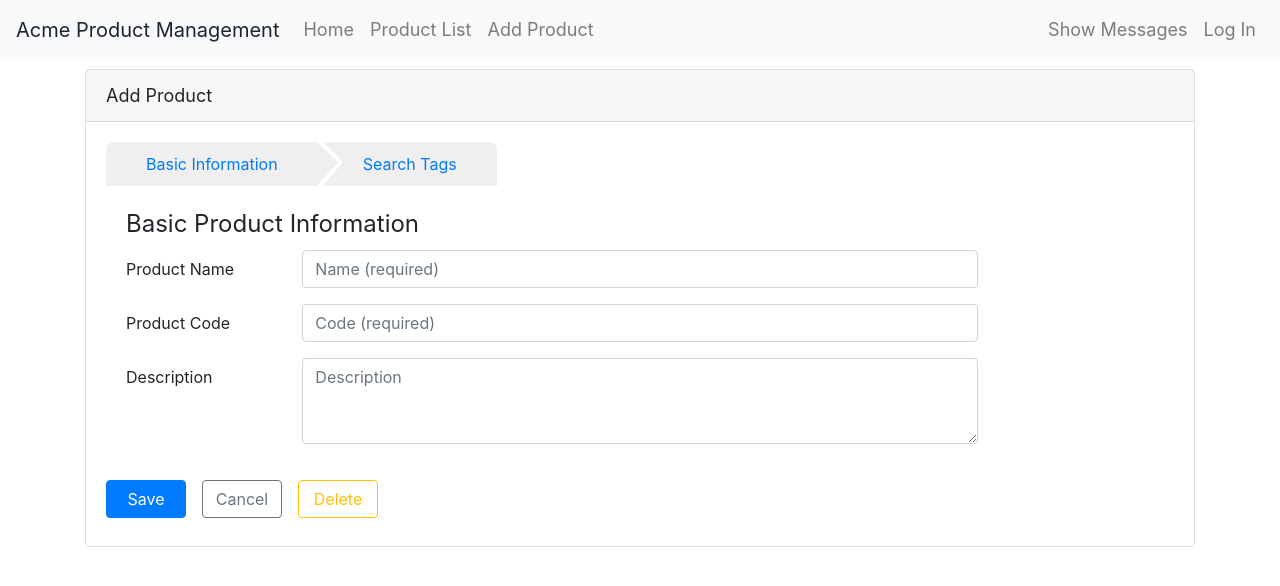
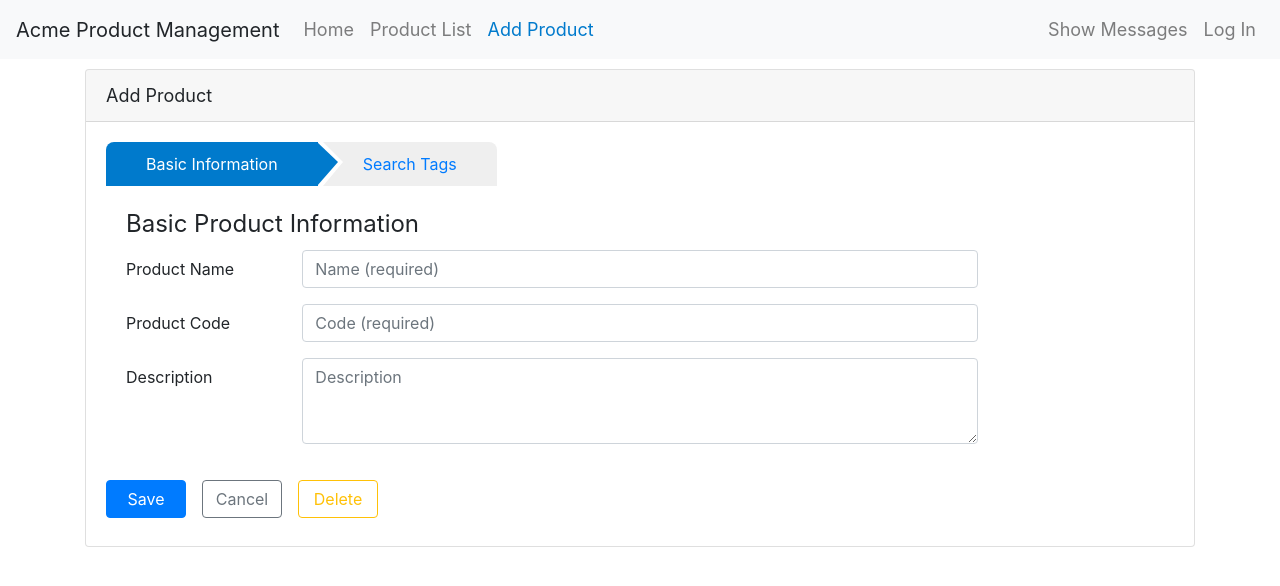
Before and after one commit to vvilelaj/angular, an Angular app in the folder routing/: page /products/0/edit/info in a window 1280 px wide. Shown: the top 586 px of the page. Built offline with nearby package versions, Linux system fonts and the light colour scheme; what angular-in-memory-web-api would draw is missing.

Commit message:
routing : add classes when a route is hitted.

```diff
--- a/routing/src/app/app.component.html
+++ b/routing/src/app/app.component.html
@@ -2,13 +2,21 @@
   <a class="navbar-brand">{{pageTitle}}</a>
   <ul class="navbar-nav">
     <li class="nav-item">
-      <a class="nav-link" [routerLink]="['/welcome']">Home</a>
+      <a class="nav-link"
+         [routerLink]="['/welcome']"
+         routerLinkActive="active">Home</a>
     </li>
     <li class="nav-item">
-      <a class="nav-link" [routerLink]="['/products']">Product List</a>
+      <a class="nav-link"
+         [routerLink]="['/products']"
+         routerLinkActive="active"
+         [routerLinkActiveOptions]="{exact : true}">Product List</a>
     </li>
     <li class="nav-item">
-      <a class="nav-link" [routerLink]="['/products',0,'edit']" >Add Product</a>
+      <a class="nav-link"
+         [routerLink]="['/products',0,'edit']"
+         routerLinkActive="active"
+         >Add Product</a>
     </li>
   </ul>
   <ul class="navbar-nav ml-auto">
@@ -21,7 +29,8 @@
     </li>
     <li class="nav-item"
         *ngIf="!isLoggedIn">
-      <a class="nav-link" [routerLink]="['/login']" >Log In</a>
+      <a class="nav-link"
+         [routerLink]="['/login']">Log In</a>
     </li>
     <li class="nav-item"
         *ngIf="isLoggedIn">
@@ -31,5 +40,5 @@
   </ul>
 </nav>
 <div class="container">
-    <router-outlet></router-outlet>
+  <router-outlet></router-outlet>
 </div>
--- a/routing/src/app/products/product-edit/product-edit.component.html
+++ b/routing/src/app/products/product-edit/product-edit.component.html
@@ -6,8 +6,10 @@
   <div class="card-body"
        *ngIf="product">
     <div class="wizard">
-      <a [routerLink]="['info']">Basic Information</a>
-      <a [routerLink]="['tags']">Search Tags</a>
+      <a [routerLink]="['info']"
+         routerLinkActive="active">Basic Information</a>
+      <a [routerLink]="['tags']"
+         routerLinkActive="active">Search Tags</a>
     </div>
     <router-outlet></router-outlet>
 
```
Lines whose indentation alone changed are shown as unchanged.
